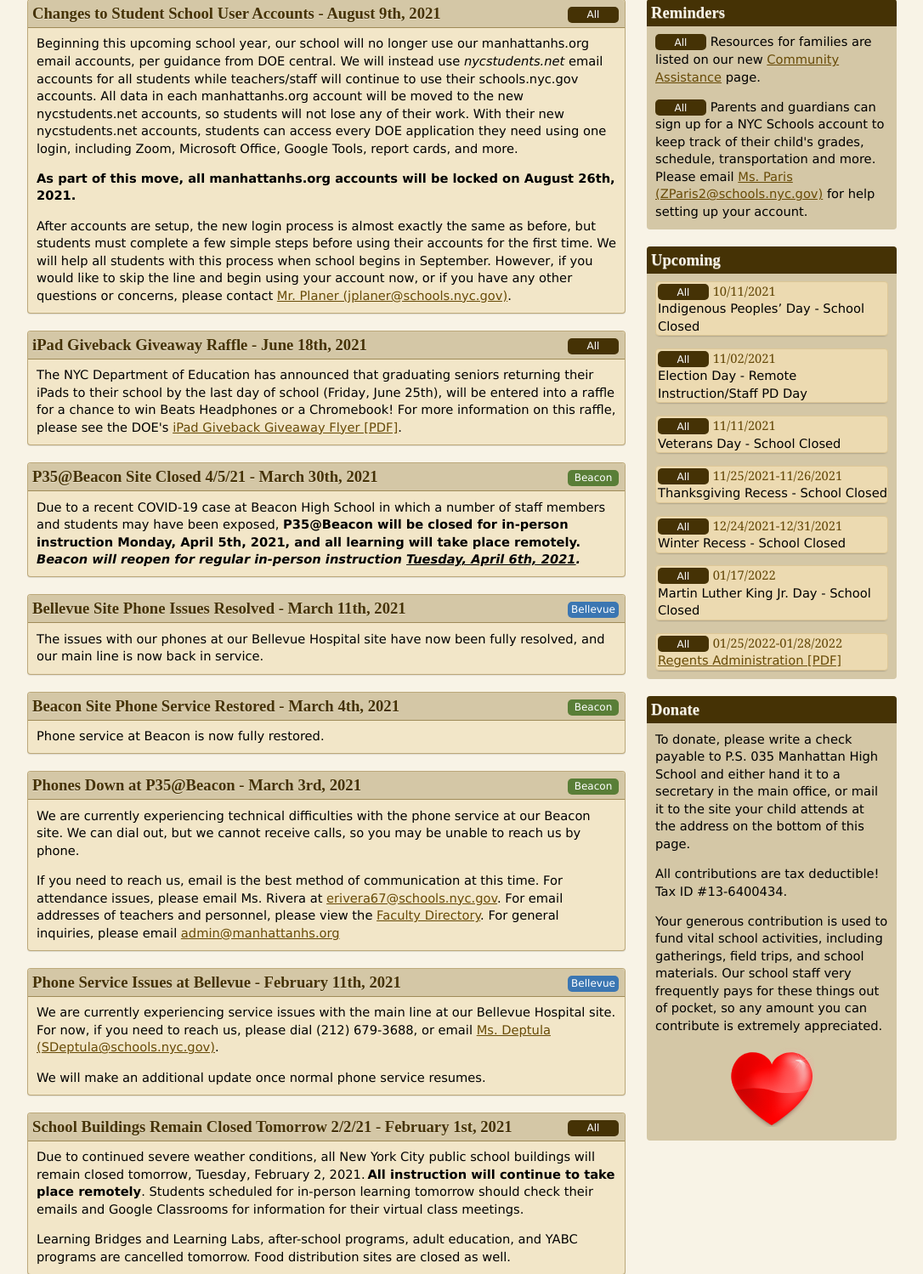
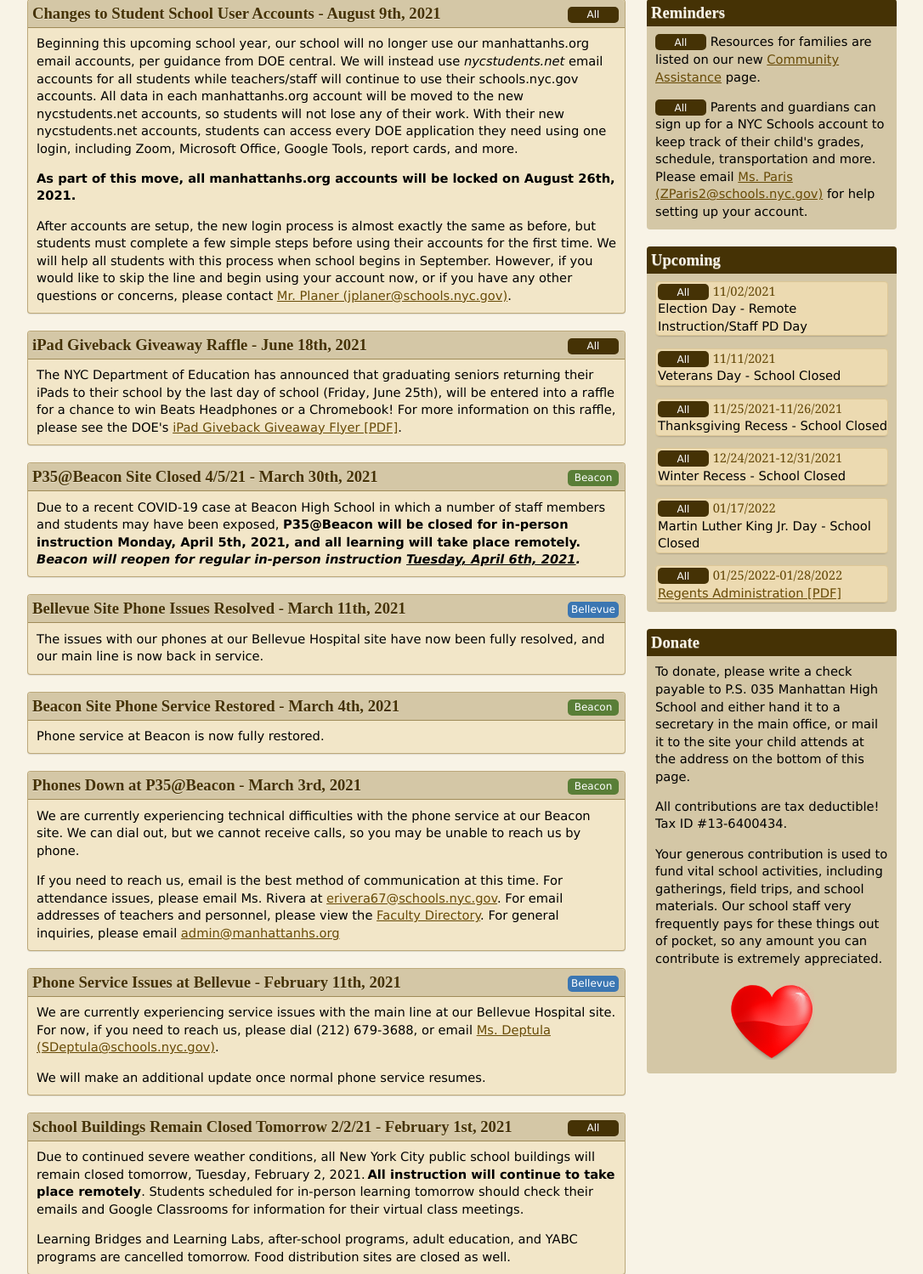
Before and after one commit to 75M035/manhattanhs, a PHP site: page / in a window 1280 px wide. Shown: the part 161-1660 px from the top of the page at 85% size, without its empty margins (96-1182 px from the left). Run offline with PHP 8.4, Linux system fonts and the light colour scheme; some libraries are stand-ins or nearby versions.

Commit message:
Updated upcoming events

```diff
--- a/index.php
+++ b/index.php
@@ -95,7 +95,6 @@ include("includes/header.php");
 			<aside class="contentright">
 				<h2 class="contentheadright">Upcoming</h2>
 				<div class="sidecontent upcoming">
-					<p><span class="all-label">All</span> <span class="upcoming-date">10/11/2021</span> <br /> Indigenous Peoples’ Day - School Closed</p>
 					<p><span class="all-label">All</span> <span class="upcoming-date">11/02/2021</span> <br /> Election Day - Remote Instruction/Staff PD Day</p>
 					<p><span class="all-label">All</span> <span class="upcoming-date">11/11/2021</span> <br /> Veterans Day - School Closed</p>
 					<p><span class="all-label">All</span> <span class="upcoming-date">11/25/2021-11/26/2021</span> <br /> Thanksgiving Recess - School Closed</p>
```
